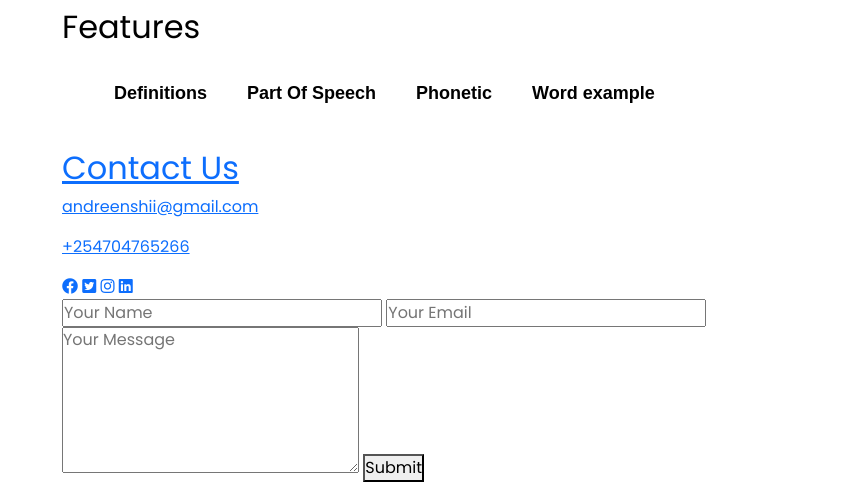
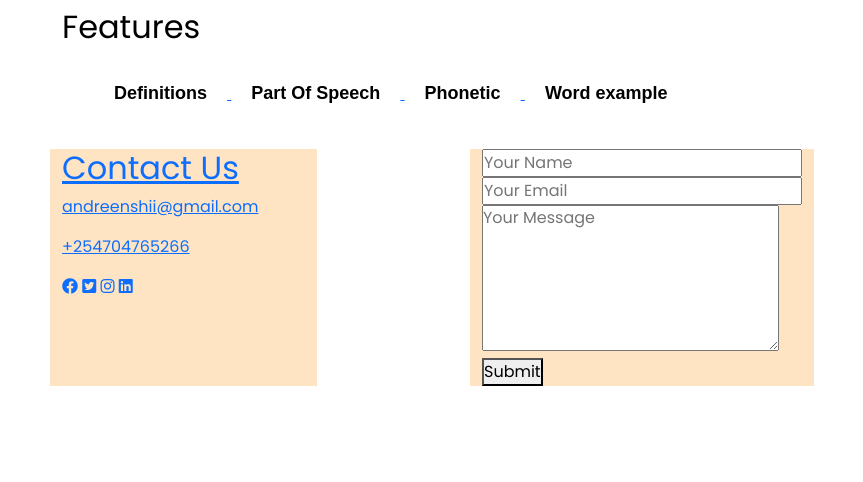
Before and after one commit to Andreen-Muchiri/Phase-1-Project, a website: page index.html in a window 1280 px wide. Shown: the part 722-1204 px from the top of the page, without its empty margins (208-1071 px from the left). After the commit the page ends 1108 px from the top, so only its background shows below. Drawn offline with nearby package versions, Linux system fonts and the light colour scheme.

Commit message:
Add style to Contact Us

```diff
--- a/CSS/style.css
+++ b/CSS/style.css
@@ -135,11 +135,19 @@ h3 .about{
 .about-col-2{
     flex-basis: 60%;
 }
- .features{
-    color: black;
-    display:flex;
-    justify-content: space-between;
- }
+
+/* Contact section*/
+.contact-left{
+    flex-basis: 35%;
+    background-color: bisque;
+
+
+}
+.contact-right{
+    flex-basis: 35%;
+    background-color: bisque;
+}
+
 
 /* Dictionary styling */
 
```
